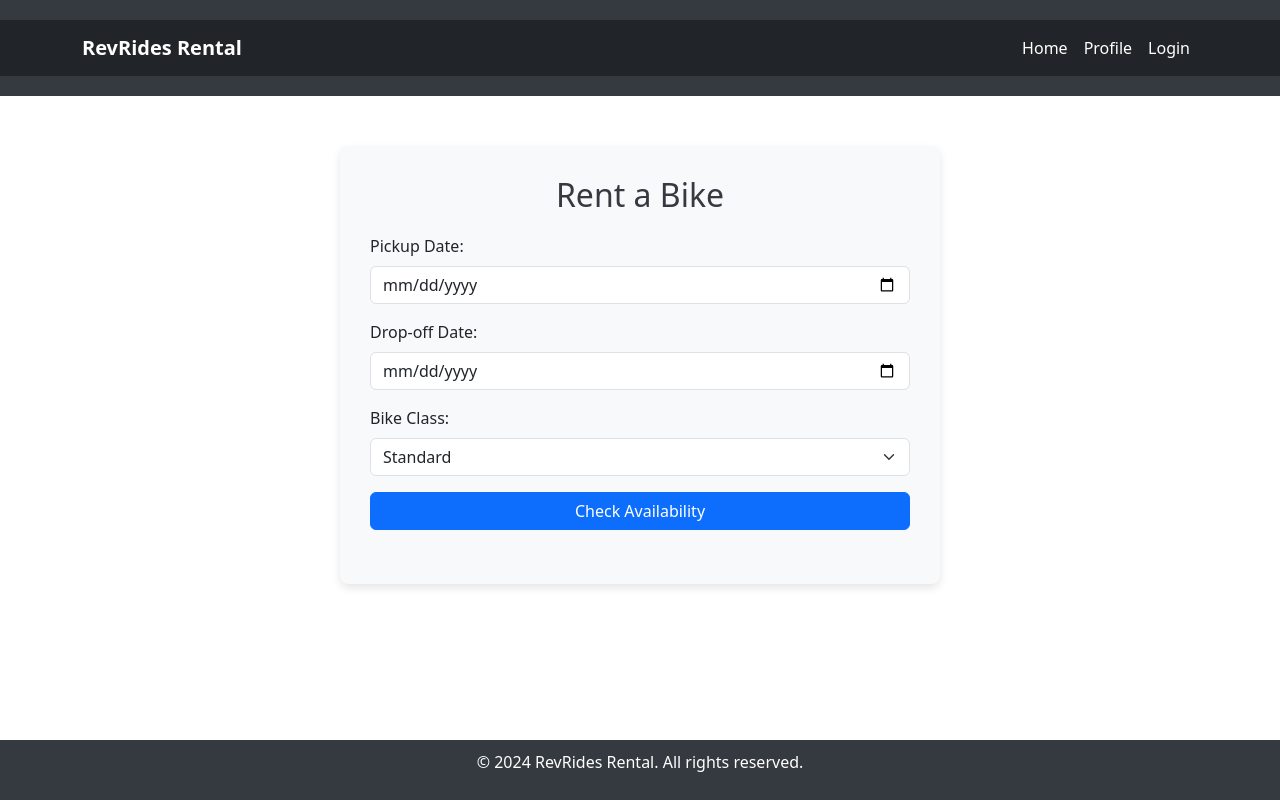
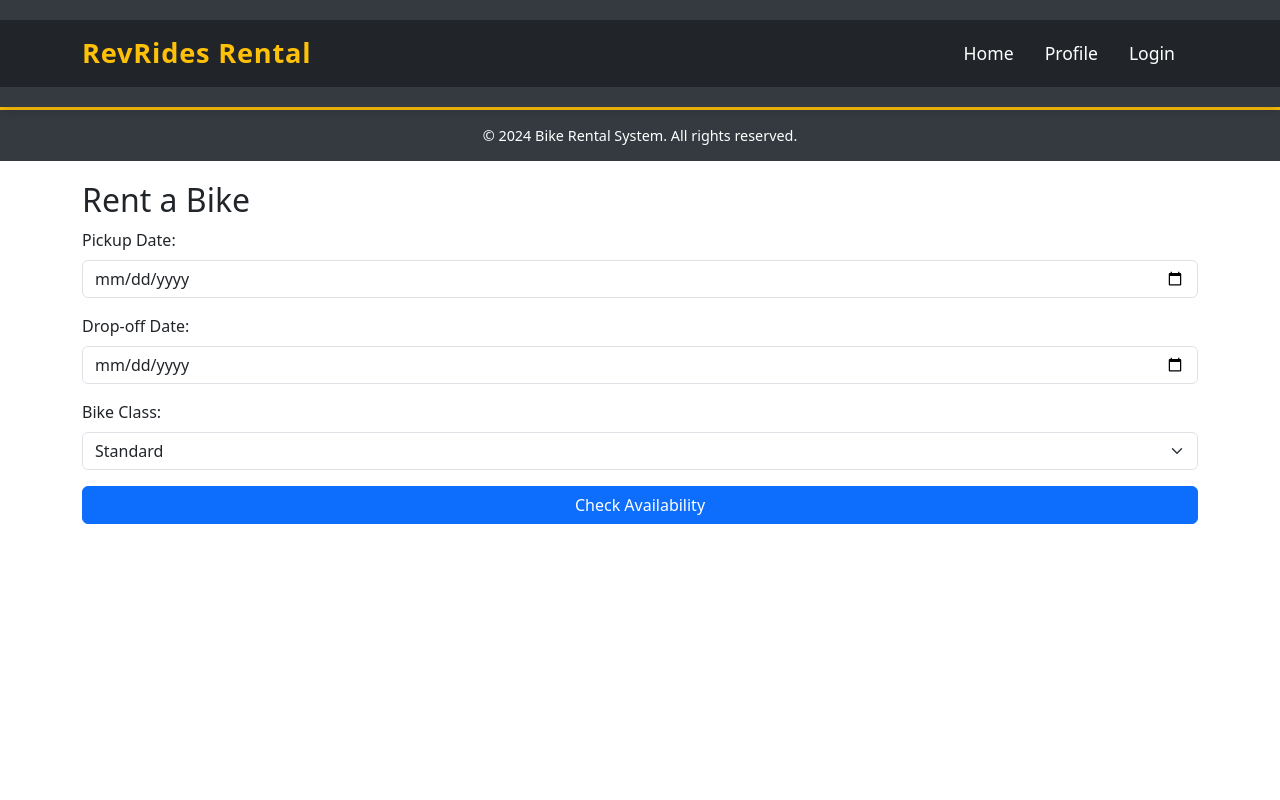
Before and after one commit to Josson123/Mini-project, a PHP site: page /home.php in a window 1280 px wide. Run offline with PHP 8.4, Linux system fonts and the light colour scheme.

Commit message:
Update includes.php

```diff
--- a/includes.php
+++ b/includes.php
@@ -1,49 +1,99 @@
+<style>
+    /* Header Styling */
+    header {
+        background-color: #343a40; /* Dark background for header */
+        padding: 20px 0;
+        box-shadow: 0 4px 10px rgba(0, 0, 0, 0.15); /* Subtle shadow for header depth */
+        position: sticky;
+        top: 0;
+        z-index: 1000; /* Keep header on top of other elements */
+    }
 
+    header .navbar-brand {
+        color: #ffc107; /* Bright yellow for brand name */
+        font-weight: bold;
+        font-size: 1.7rem;
+        letter-spacing: 0.05rem; /* Add some spacing for a polished look */
+    }
 
- <style>
-        header {
-            background-color: #343a40;
-            padding: 20px 0;
+    header .navbar-nav .nav-link {
+        color: white;
+        margin-right: 15px;
+        font-size: 1.1rem; /* Slightly larger font size for readability */
+        transition: color 0.3s ease;
     }
-        header .navbar-brand {
-            color: white;
+
+    header .navbar-nav .nav-link:hover {
+        color: #ffc107; /* Consistent hover color with brand and cards */
+    }
+
+    /* Main content styling */
+    main {
+        margin-top: 20px;
+        min-height: 70vh; /* Ensure enough space for content without pushing footer up */
+    }
+
+    /* Cards styling */
+    .card {
+        width: 100%;
+        max-width: 18rem; /* Limit the card width for a neat look */
+        margin-bottom: 30px;
+        box-shadow: 0 6px 12px rgba(0, 0, 0, 0.1); /* Add a soft shadow for card depth */
+        transition: transform 0.3s ease, box-shadow 0.3s ease; /* Smooth animation */
+    }
+
+    .card:hover {
+        transform: translateY(-10px); /* Lift effect on hover */
+        box-shadow: 0 10px 20px rgba(0, 0, 0, 0.15); /* Slightly stronger shadow on hover */
+    }
+
+    .card img {
+        border-radius: 5px 5px 0 0; /* Round the top corners of the image */
+        height: 150px;
+        object-fit: cover; /* Ensure the image fits well */
+    }
+
+    .card-title {
+        color: #343a40; /* Strong dark color for card titles */
+        font-size: 1.3rem;
         font-weight: bold;
     }
-        header .navbar-nav .nav-link {
-            color: white;
+
+    .card-text {
+        color: #6c757d; /* Muted color for card text */
     }
-        header .navbar-nav .nav-link:hover {
-            color: #ffc107;
-        }
-        main {
-            margin-top: 50px;
-        }
-        .rental-form {
-            max-width: 600px;
-            margin: auto;
-            padding: 30px;
-            background-color: #f8f9fa;
-            border-radius: 8px;
-            box-shadow: 0 4px 8px rgba(0, 0, 0, 0.1);
-        }
-        .rental-form h2 {
-            margin-bottom: 20px;
-            text-align: center;
-            color: #343a40;
-        }
-        .form-group {
-            margin-bottom: 15px;
-        }
+
+    /* Footer Styling */
     footer {
         background-color: #343a40;
         color: white;
-            padding: 10px 0;
+        padding: 15px 0;
         text-align: center;
-            position: fixed;
-            width: 100%;
-            bottom: 0;
+        font-size: 0.9rem;
+        border-top: 3px solid #ffc107; /* Consistent yellow accent */
+        margin-top: auto; /* Ensures footer stays at the bottom */
+    }
+
+    footer p {
+        margin: 0;
+    }
+
+    /* Media queries for responsiveness */
+    @media (min-width: 768px) {
+        .card-deck {
+            display: flex;
+            justify-content: space-around; /* Spread out cards evenly */
+        }
+    }
+
+    @media (max-width: 767px) {
+        .card {
+            margin-bottom: 20px; /* Add spacing between cards on small screens */
+        }
     }
 </style>
+
+
 </head>
 <body>
 
@@ -88,5 +138,5 @@
     ?>
 
     <footer>
-        <p>© 2024 RevRides Rental. All rights reserved.</p>
+        <p>© 2024 Bike Rental System. All rights reserved.</p>
     </footer>
```
Lines whose indentation alone changed are shown as unchanged.
